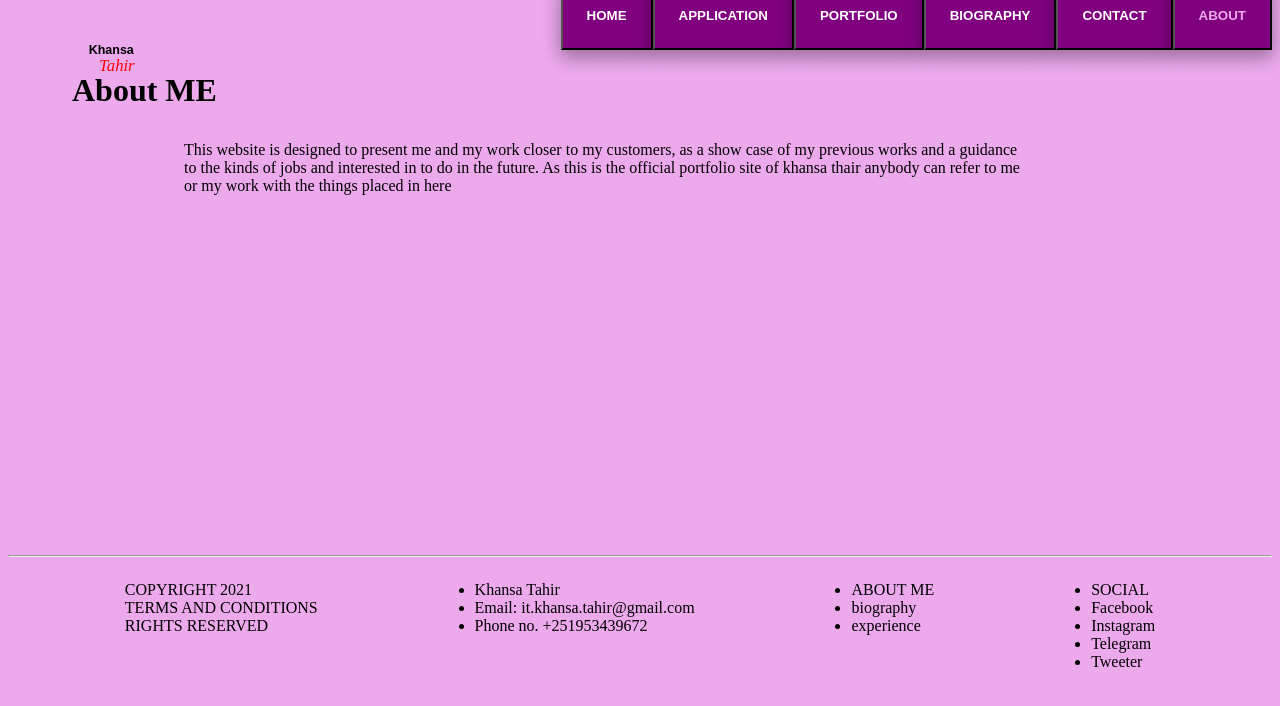
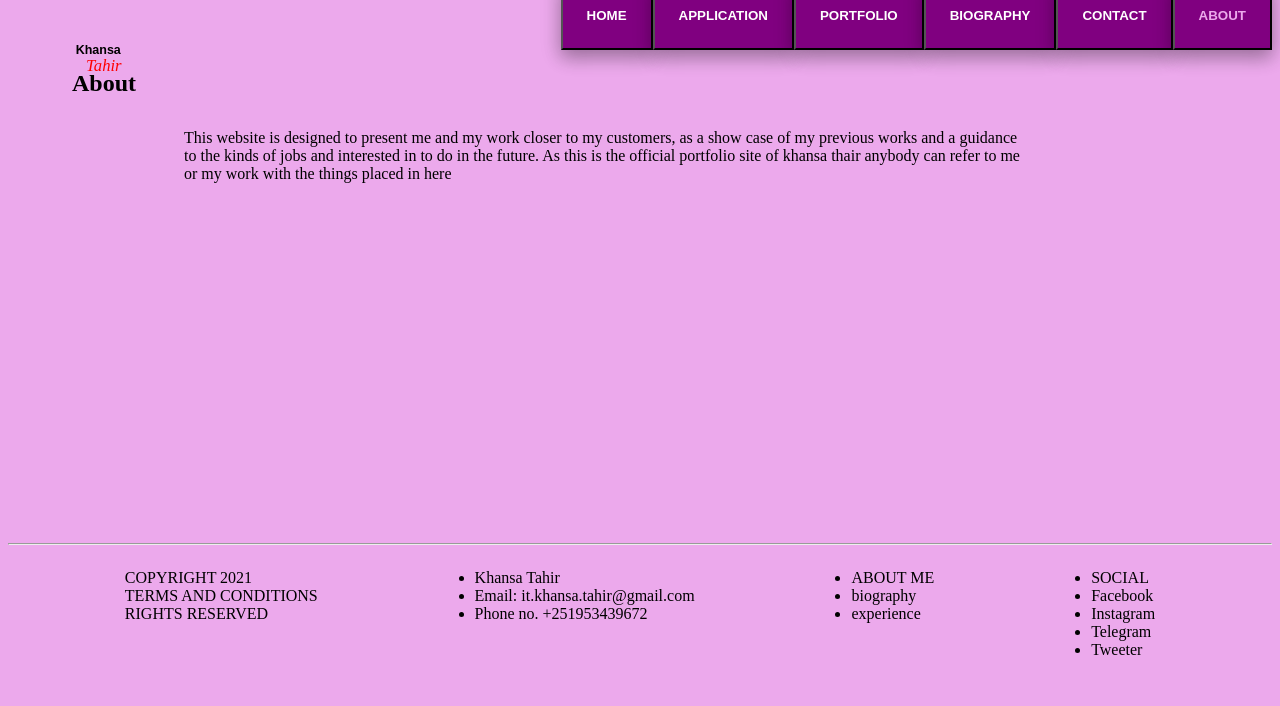
Before and after one commit to khansaTahir/ATR-3185-11, a plain HTML site: page html/about.html in a window 1280 px wide. Drawn offline with Linux system fonts and the light colour scheme.

Commit message:
2nd version

```diff
--- a/css/contactstyle.css
+++ b/css/contactstyle.css
@@ -12,6 +12,7 @@
 #c-buttoncontainer{display: flex;
     justify-content: flex-end;
     flex-wrap: wrap;
+    margin-left: 18vw;
 
 }
 #mc-button {color: rgb(88, 56, 88);}
@@ -25,7 +26,7 @@
 }
 
 #mc-button {color:rgb(236, 169, 236);}
-footer {display: flex;
+.footer {display: flex;
 
     justify-content: space-evenly;
     flex-wrap: wrap;}
--- a/css/formstyle.css
+++ b/css/formstyle.css
@@ -1,9 +1,9 @@
-html{min-width: 780px;}
+
 #logo {width: 100px;
     height: 100px;
     margin-bottom: -20vh;
     margin-top: 5vh;
-    margin-left: 5vw;
+    margin-left: 4vw;
     }
 #headerpart {display: flex;
         flex-direction: row;}
@@ -12,6 +12,7 @@ html{min-width: 780px;}
 #f-buttoncontainer{display: flex;
     justify-content: flex-end;
     flex-wrap: wrap;
+    margin-left: 18vw;
 
 }
 .f-button, .mf-button {
@@ -95,6 +96,7 @@ width: 100%;
 }
 
 
-footer {display: flex;
+.footer {display: flex;
         justify-content: space-evenly;
-        flex-wrap: wrap;}
+        flex-wrap: wrap;
+        flex-direction: row;}
--- a/html/about.html
+++ b/html/about.html
@@ -9,8 +9,9 @@
     <link rel="stylesheet" href="../css/aboutstyle.css">
 </head>
 <body>
-
+    <header>
     <div id="logo"><img src="../image/logo.svg" alt=""></div>
+    <nav>
     <div id="f-buttoncontainer">
 
         <a href="../index.html"><button class="f-button" id="homebutton">HOME</button></a>
@@ -18,23 +19,28 @@
         <a href="qualification.html"><button class="f-button" id="qualificationbutton">PORTFOLIO</button></a>
         <a href="biography.html"><button class="f-button" id="biographybutton">BIOGRAPHY</BUtton></a>
         <a href="contact.html"><button class="f-button" id="contactbutton">CONTACT</button></a>
-        <a href="about.html"><button class="mf-button" id="aboutbutton">ABOUT</BUtton></a>
+        <button class="mf-button" id="aboutbutton">ABOUT</BUtton>
     </div>
+    </nav>
+    </header>
+    <main>
+    <section>
+    <div id="aboutcontent">
+    <h1>About </h1>
 
-
-<div id="aboutcontent">
-<h1>About ME</h1>
-
-<p id="aboutparagraph">This website is designed to present me and my work closer
+    <p id="aboutparagraph">This website is designed to present me and my work closer
     to my customers, as a show case of my previous works and a
     guidance to the kinds of jobs and interested in to do in the
     future.
 
     As this is the official portfolio site of khansa thair anybody
     can refer to me or my work with the things placed in here </p>
-</div>
-<hr>
+    </div>
+    <hr>
+    </section>
+    </main>
 <footer>
+    <section class="footer">
     <p class="footerlist">COPYRIGHT 2021 <br>TERMS AND CONDITIONS <br> RIGHTS RESERVED	</p>
     <ul class="footerlist">
         <li>Khansa Tahir</li>
@@ -42,7 +48,7 @@
         <li>Phone no. +251953439672</li>
     </ul>
     <ul class="footerlist">
-        <li><a href="about.html">ABOUT ME </a></li>
+        <li>ABOUT ME</li>
         <li><a href="biography.html">biography</a></li>
         <li><a href="qualification.html">experience</a></li>
     </ul>
@@ -53,6 +59,7 @@
         <li><a href="https://t.me/K_T1234"> Telegram</li></a>
         <li><a href="https://twitter.com/mimi05521"> Tweeter</a></li>
     </ul>
+    </section>
 </footer>
 
 </body>
```
Also changed, not shown: html/biography.html (+14 -3 lines), html/contact.html (+13 -12 lines), html/form.html (+14 -4 lines), html/qualification.html (+10 -4 lines), index.html (+3 -1 lines).
